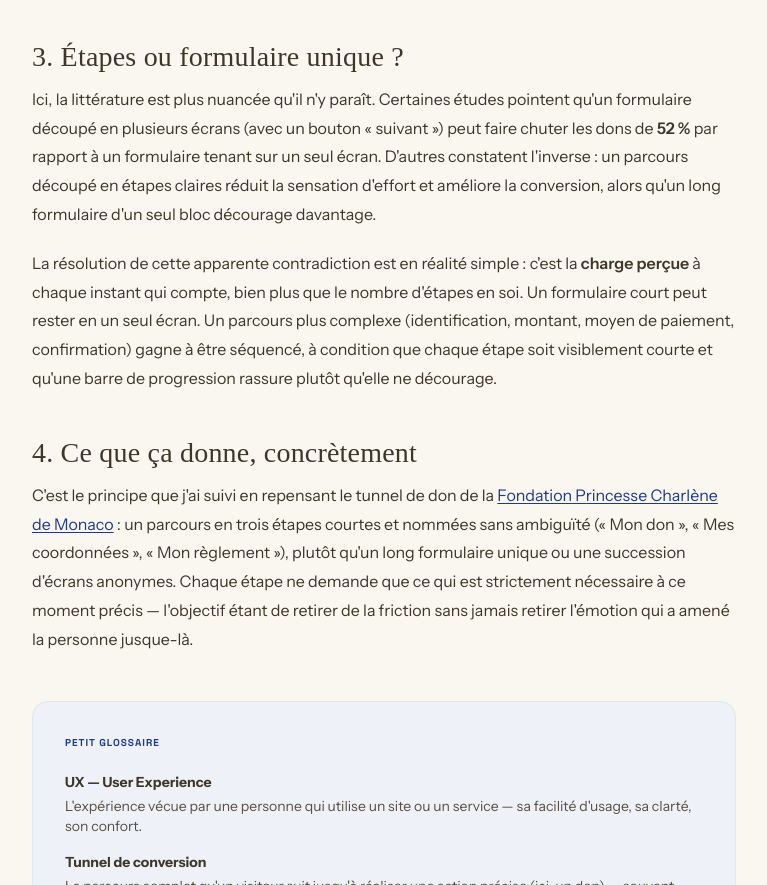
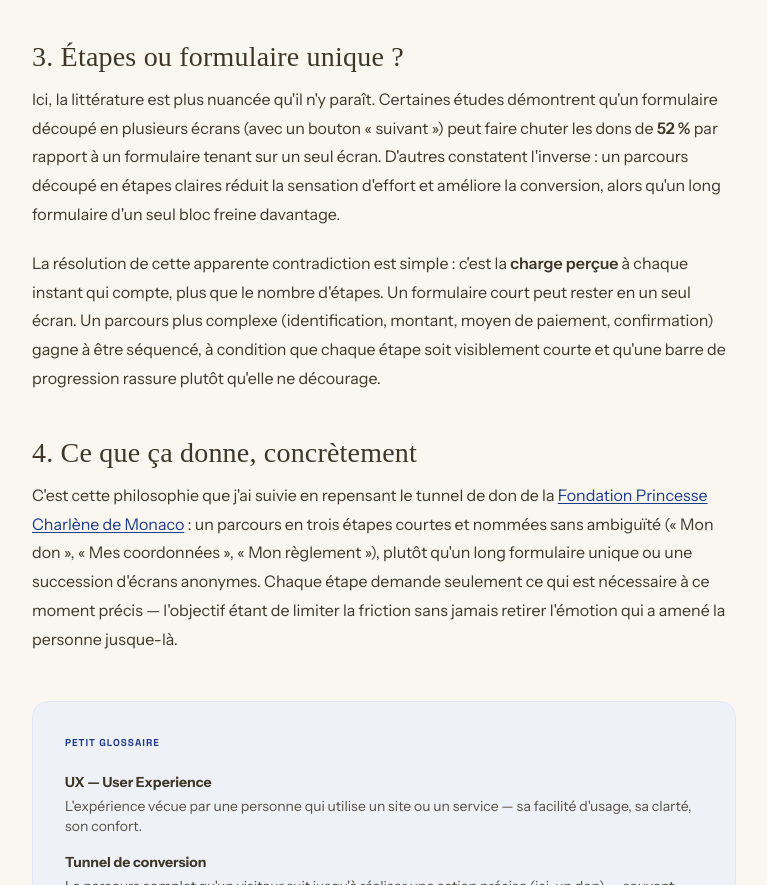
Before and after one commit to mikaelandraos-dot/portfolio, a plain HTML site: page blog-articles/ux-tunnel-don-friction.html in a window 1280 px wide. Shown: the part 2172-3057 px from the top of the page, without its empty margins (256-1023 px from the left). Drawn offline with nearby package versions, Linux system fonts and the light colour scheme; a web font is replaced by a local one.

Commit message:
Revise text for clarity and conciseness

```diff
--- a/blog-articles/ux-tunnel-don-friction.html
+++ b/blog-articles/ux-tunnel-don-friction.html
@@ -218,11 +218,11 @@
                 <p>Or le mobile est précisément le canal qui capte le plus de trafic pour la plupart des organisations : un lien partagé sur les réseaux sociaux ou dans une newsletter s'ouvre d'abord sur un téléphone. Négliger cette expérience revient à optimiser pour un public qui représente une minorité des visites.</p>
 
                 <h2 id="etapes">3. Étapes ou formulaire unique ?</h2>
-                <p>Ici, la littérature est plus nuancée qu'il n'y paraît. Certaines études pointent qu'un formulaire découpé en plusieurs écrans (avec un bouton « suivant ») peut faire chuter les dons de <strong>52 %</strong> par rapport à un formulaire tenant sur un seul écran. D'autres constatent l'inverse : un parcours découpé en étapes claires réduit la sensation d'effort et améliore la conversion, alors qu'un long formulaire d'un seul bloc décourage davantage.</p>
-                <p>La résolution de cette apparente contradiction est en réalité simple : c'est la <strong>charge perçue</strong> à chaque instant qui compte, bien plus que le nombre d'étapes en soi. Un formulaire court peut rester en un seul écran. Un parcours plus complexe (identification, montant, moyen de paiement, confirmation) gagne à être séquencé, à condition que chaque étape soit visiblement courte et qu'une barre de progression rassure plutôt qu'elle ne décourage.</p>
+                <p>Ici, la littérature est plus nuancée qu'il n'y paraît. Certaines études démontrent qu'un formulaire découpé en plusieurs écrans (avec un bouton « suivant ») peut faire chuter les dons de <strong>52 %</strong> par rapport à un formulaire tenant sur un seul écran. D'autres constatent l'inverse : un parcours découpé en étapes claires réduit la sensation d'effort et améliore la conversion, alors qu'un long formulaire d'un seul bloc freine davantage.</p>
+                <p>La résolution de cette apparente contradiction est simple : c'est la <strong>charge perçue</strong> à chaque instant qui compte, plus que le nombre d'étapes. Un formulaire court peut rester en un seul écran. Un parcours plus complexe (identification, montant, moyen de paiement, confirmation) gagne à être séquencé, à condition que chaque étape soit visiblement courte et qu'une barre de progression rassure plutôt qu'elle ne décourage.</p>
 
                 <h2 id="application">4. Ce que ça donne, concrètement</h2>
-                <p>C'est le principe que j'ai suivi en repensant le tunnel de don de la <a href="../#projets">Fondation Princesse Charlène de Monaco</a> : un parcours en trois étapes courtes et nommées sans ambiguïté (« Mon don », « Mes coordonnées », « Mon règlement »), plutôt qu'un long formulaire unique ou une succession d'écrans anonymes. Chaque étape ne demande que ce qui est strictement nécessaire à ce moment précis — l'objectif étant de retirer de la friction sans jamais retirer l'émotion qui a amené la personne jusque-là.</p>
+                <p>C'est cette philosophie que j'ai suivie en repensant le tunnel de don de la <a href="../#projets">Fondation Princesse Charlène de Monaco</a> : un parcours en trois étapes courtes et nommées sans ambiguïté (« Mon don », « Mes coordonnées », « Mon règlement »), plutôt qu'un long formulaire unique ou une succession d'écrans anonymes. Chaque étape demande seulement ce qui est nécessaire à ce moment précis — l'objectif étant de limiter la friction sans jamais retirer l'émotion qui a amené la personne jusque-là.</p>
 
                 <div id="glossaire" class="not-prose my-12 rounded-2xl bg-brand-50 border border-brand-100 p-6 sm:p-8">
                     <p class="text-[10px] font-bold uppercase tracking-widest text-brand-500 mb-5">Petit glossaire</p>
```
